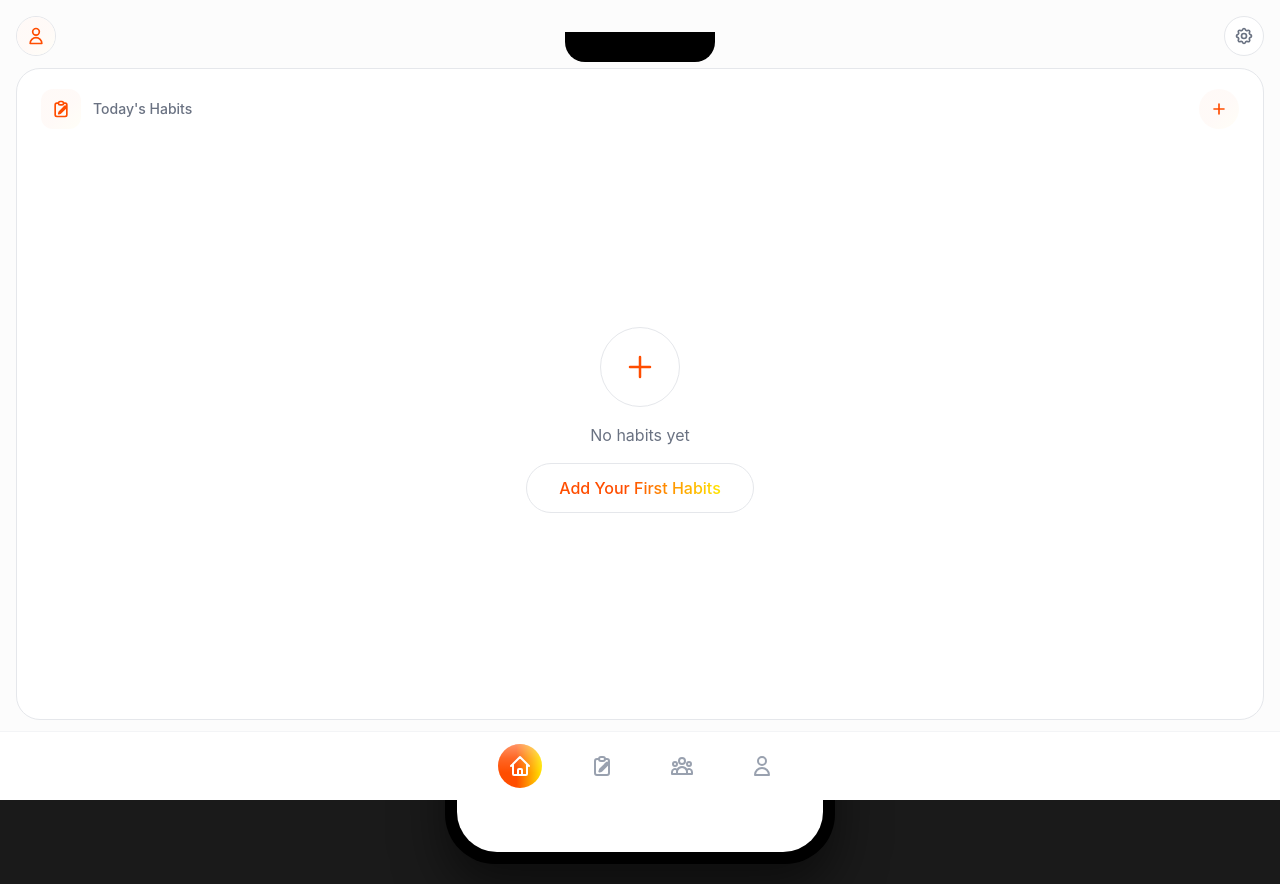
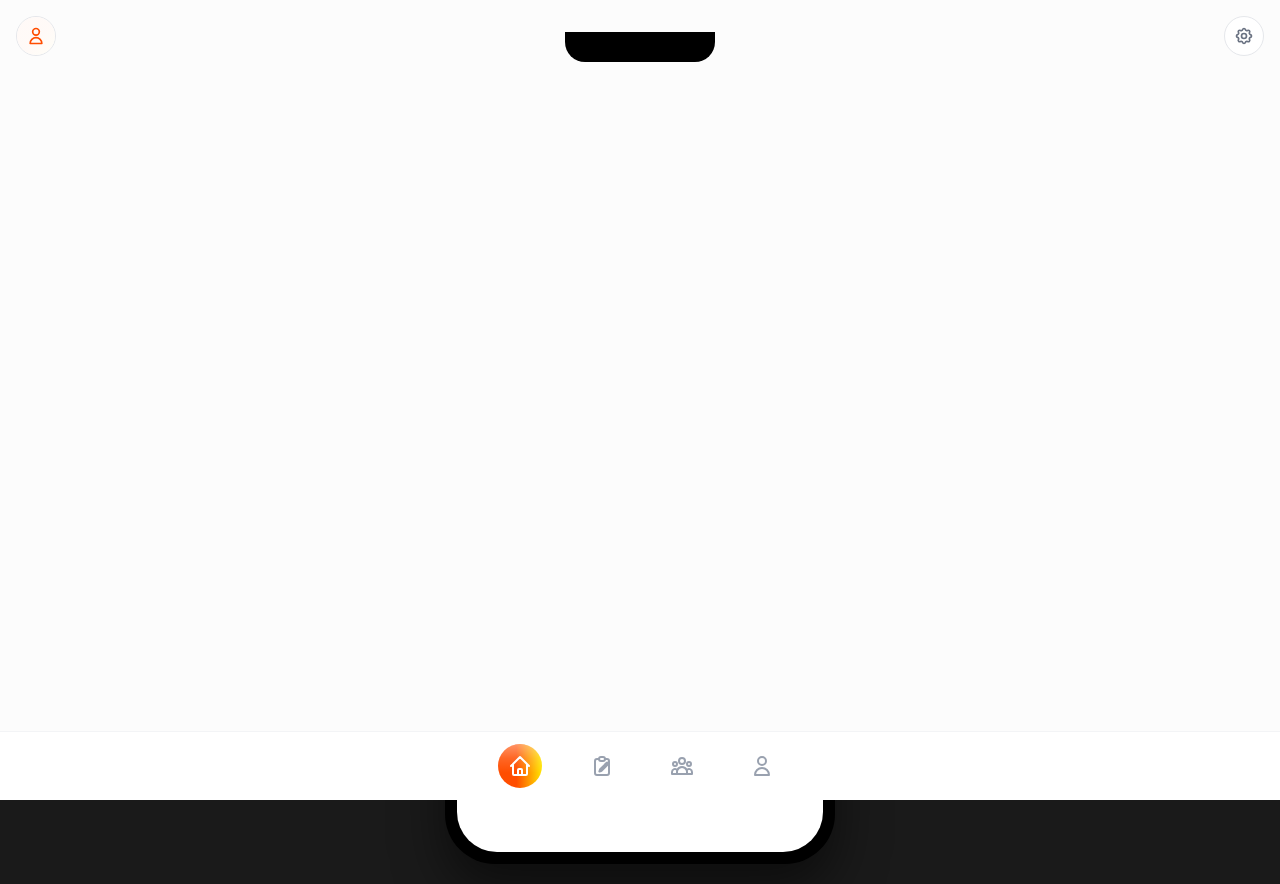
Before and after one commit to benyamty/HB, a React (Vite) app: page / in a window 1280 px wide. Built offline with nearby package versions, Linux system fonts and the light colour scheme.

Commit message:
Home: hide Today's Habits card

```diff
--- a/src/components/Home.jsx
+++ b/src/components/Home.jsx
@@ -522,7 +522,7 @@ function Home({
         </div>
       )}
 
-      {/* Today's Habits Card */}
+      {habitsExpanded && (
         <motion.div
           layout
           className="flex-1 bg-white border border-gray-200 rounded-3xl px-6 py-5 flex flex-col min-h-0 cursor-pointer habits-widget accent-card"
@@ -540,7 +540,6 @@ function Home({
               </div>
 
               <div className="relative" ref={habitsPageMenuRef}>
-              {habitsExpanded ? (
                 <button
                   type="button"
                   onClick={(e) => {
@@ -554,18 +553,8 @@ function Home({
                     <path strokeLinecap="round" strokeLinejoin="round" strokeWidth={2} d="M19 9l-7 7-7-7" />
                   </svg>
                 </button>
-              ) : (
-                <div className="flex items-center gap-2">
-                  <span className="text-gray-500 text-sm font-medium">Today's Habits</span>
-                  {otherPagesCount > 0 && (
-                    <span className="px-2 py-0.5 rounded-full bg-gray-100 text-gray-600 text-xs font-semibold">
-                      +{otherPagesCount}
-                    </span>
-                  )}
-                </div>
-              )}
 
-              {habitsExpanded && showHabitsPageMenu && (
+                {showHabitsPageMenu && (
                   <div
                     className="absolute left-0 top-full mt-2 w-44 bg-white border border-gray-200 rounded-2xl overflow-hidden z-50"
                     onClick={(e) => e.stopPropagation()}
@@ -639,7 +628,7 @@ function Home({
             </button>
           </div>
 
-        {habitsExpanded && habitsPage === 'my' && (
+          {habitsPage === 'my' && (
             <div className="flex items-center gap-1.5 bg-gray-100 rounded-full p-1 mb-4 flex-shrink-0 w-full overflow-hidden" onClick={(e) => e.stopPropagation()}>
               {WEEKDAYS.map((d) => {
                 const isActive = selectedHabitsDay === d
@@ -669,14 +658,7 @@ function Home({
 
           {/* Habits List */}
           <div className="flex-1 flex flex-col gap-2 min-h-0 w-full overflow-y-auto">
-          {displayedHabits.length === 0 && habits.length > 0 && !habitsExpanded ? (
-            <div className="flex-1 flex flex-col items-center justify-center w-full text-center">
-              <p className="text-gray-500 font-medium">No habits for today</p>
-              {otherPagesCount > 0 && (
-                <p className="text-gray-400 text-sm mt-1">You have {otherPagesCount} habit{otherPagesCount === 1 ? '' : 's'} on other pages.</p>
-              )}
-            </div>
-          ) : habits.length === 0 ? (
+            {habits.length === 0 ? (
               <button
                 onClick={(e) => {
                   e.stopPropagation()
@@ -764,6 +746,7 @@ function Home({
             )}
           </div>
         </motion.div>
+      )}
 
       {showInviteModal && (
         <div
```
Lines whose indentation alone changed are shown as unchanged.
